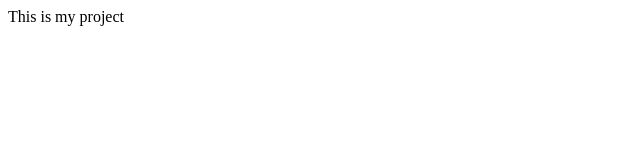
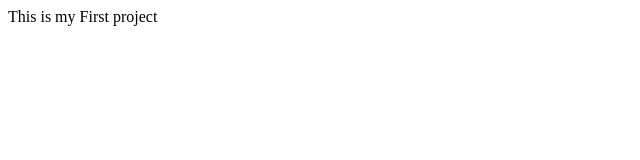
Before and after one commit to 24ucs105-Patric/student-project, a plain HTML site: page index.html in a window 1280 px wide. Shown: the full height of the page, 0-640 px from the left. Drawn offline with Linux system fonts and the light colour scheme.

Commit message:
Changed a line in index.html
Changed 'This my project' to 'This is my First Project'

```diff
--- a/index.html
+++ b/index.html
@@ -1,5 +1,5 @@
 <html>
   <body>
-    <p>This is my project</p>
+    <p>This is my First project</p>
   </body>
 </html>
```
